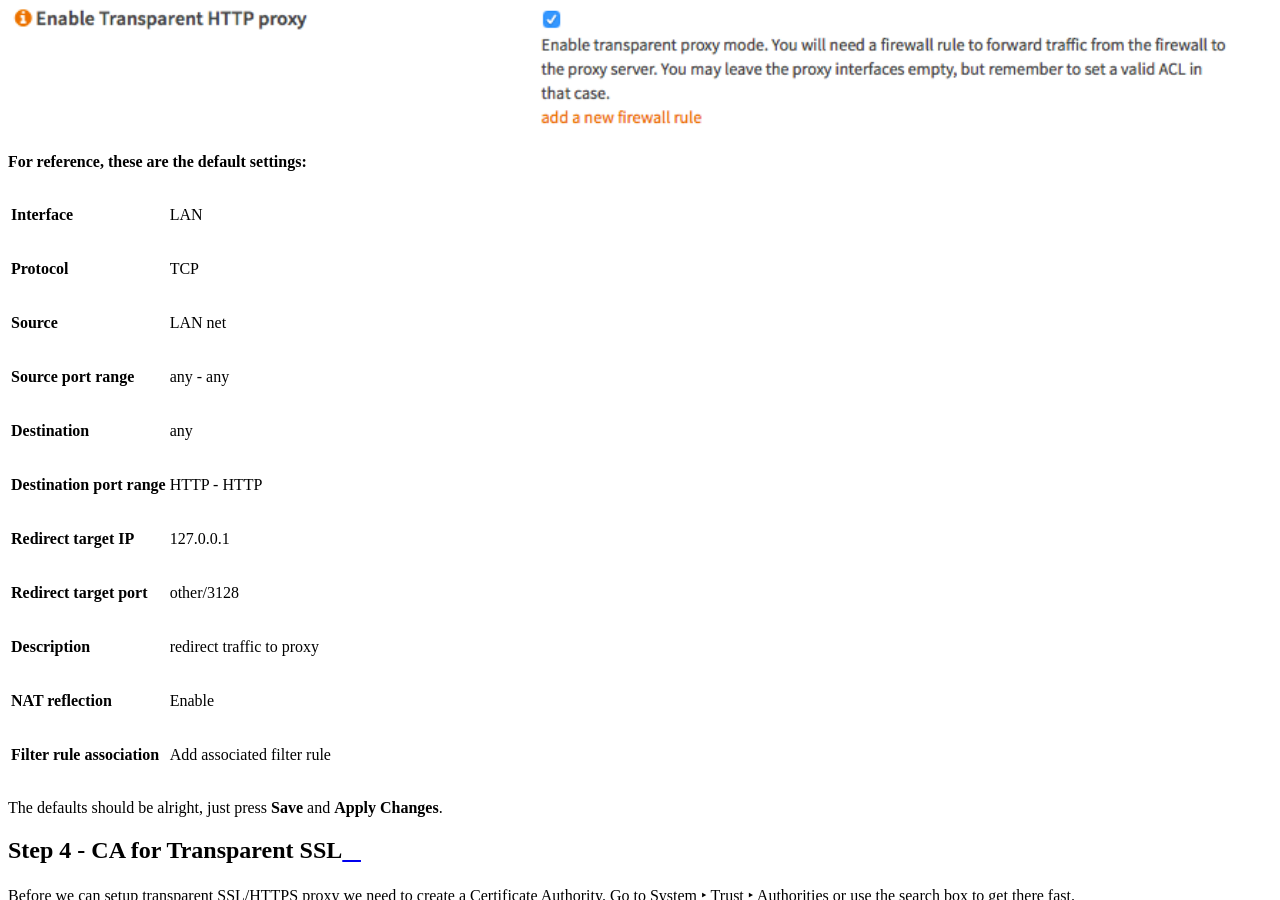
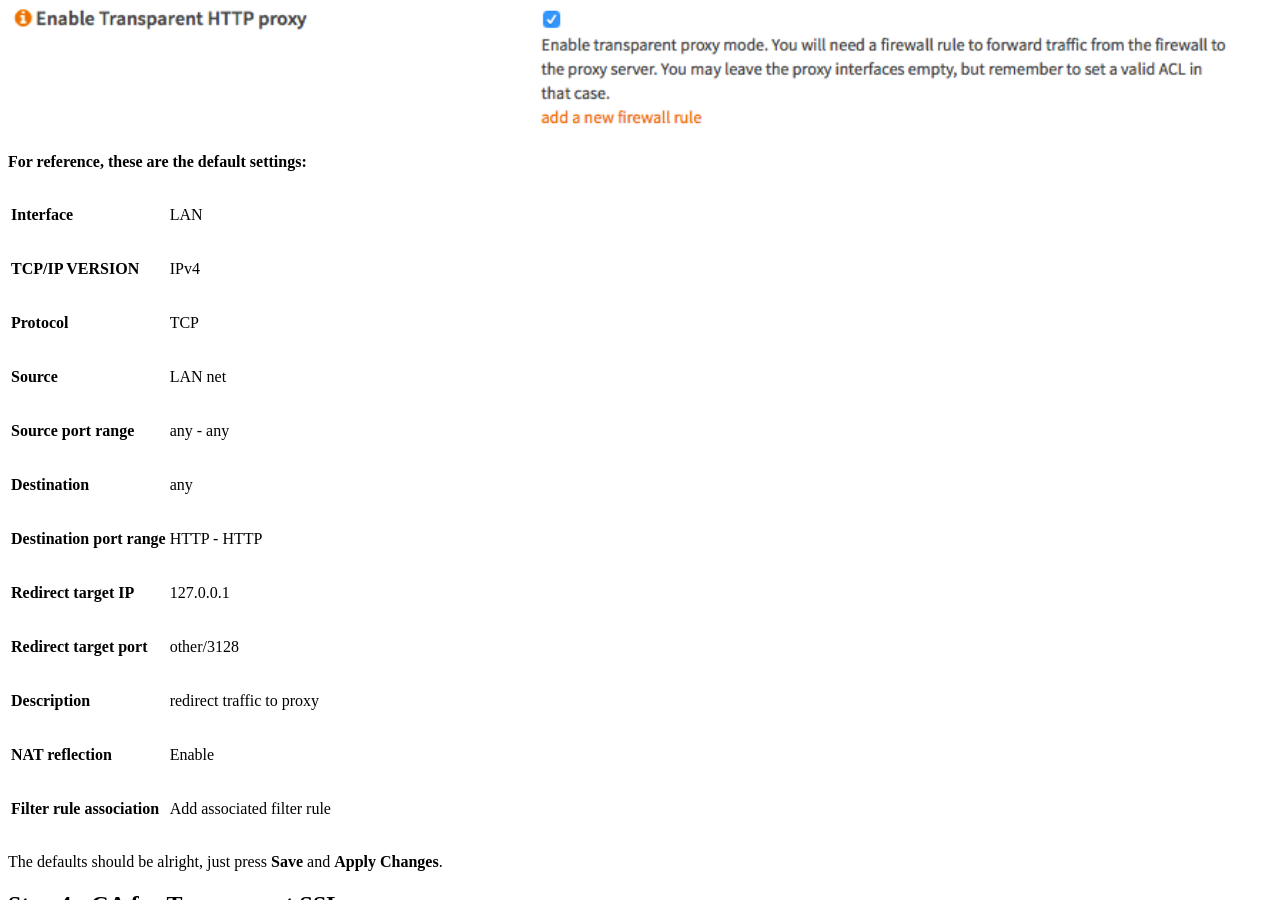
Before and after one commit to opnsense/docs, a Sphinx documentation site: the page built from source/manual/how-tos/proxytransparent.rst, in a window 1280 px wide and 900 px high, scrolled down 1627 px. Built offline with Sphinx 7.4.7 and the Read the Docs theme 2.0.0, drawn with Linux system fonts in a browser that asks for light colours; pages that are not in the unit, such as notebooks, are missing from menus.

```diff
--- a/source/manual/how-tos/proxytransparent.rst
+++ b/source/manual/how-tos/proxytransparent.rst
@@ -43,6 +43,7 @@
 
 ============================ =================================
  **Interface**                LAN
+ **TCP/IP VERSION**           IPv4
  **Protocol**                 TCP
  **Source**                   LAN net
  **Source port range**        any - any
@@ -56,7 +57,6 @@
 ============================ =================================
 
 The defaults should be alright, just press **Save** and **Apply Changes**.
-
 
 Step 4 - CA for Transparent SSL
 --------------------------------------
@@ -127,6 +127,7 @@
 
 ============================ =================================
  **Interface**                LAN
+ **TCP/IP VERSION**           IPv4
  **Protocol**                 TCP
  **Source**                   LAN net
  **Source port range**        any - any
```
